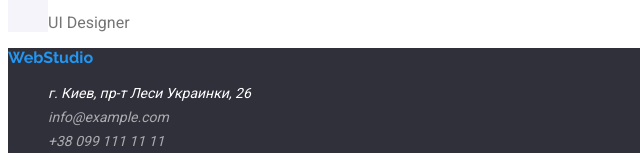
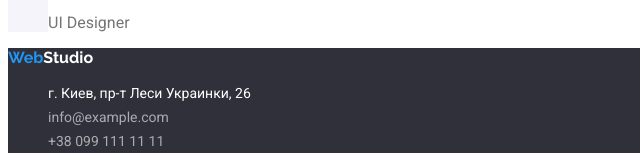
Before and after one commit to Denis-Chubrykov/goit-markup-hw-02, a plain HTML site: page index.html in a window 1280 px wide. Shown: the part 3107-3271 px from the top of the page, 0-640 px from the left. Drawn offline with Linux system fonts and the light colour scheme.

Commit message:
добавляет стили логотипу

```diff
--- a/css/styles.css
+++ b/css/styles.css
@@ -111,6 +111,9 @@ body {
   background-color: #2f303a;
 }
 .footer-list {
+  font-family: Roboto;
+  font-style: normal;
+  font-weight: 400;
   font-size: 14px;
   line-height: 24px;
   color: #ffffff;
@@ -119,3 +122,6 @@ body {
 .footer-tel {
   color: rgba(255, 255, 255, 0.6);
 }
+.footer-logo {
+  color: #ffffff;
+}
```
